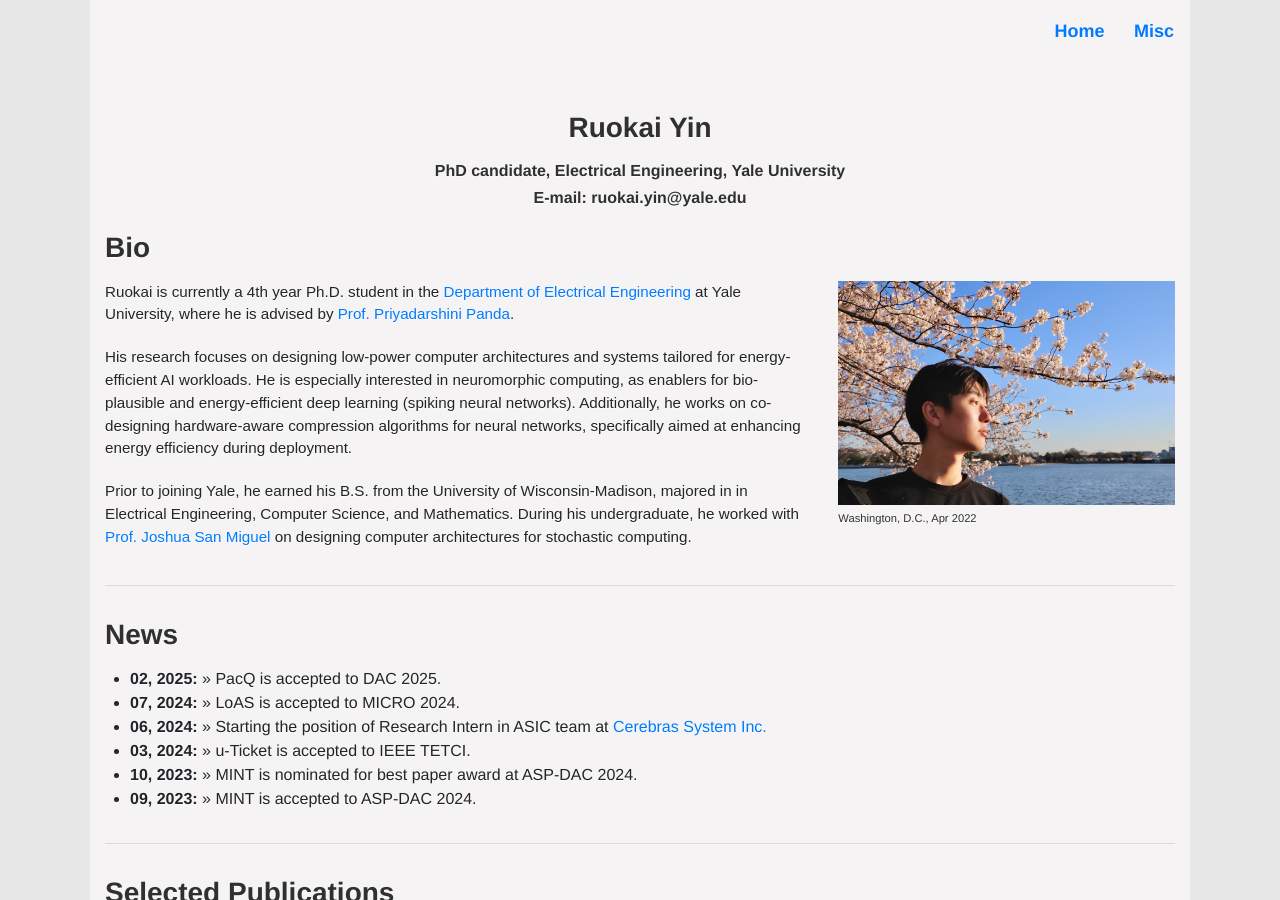
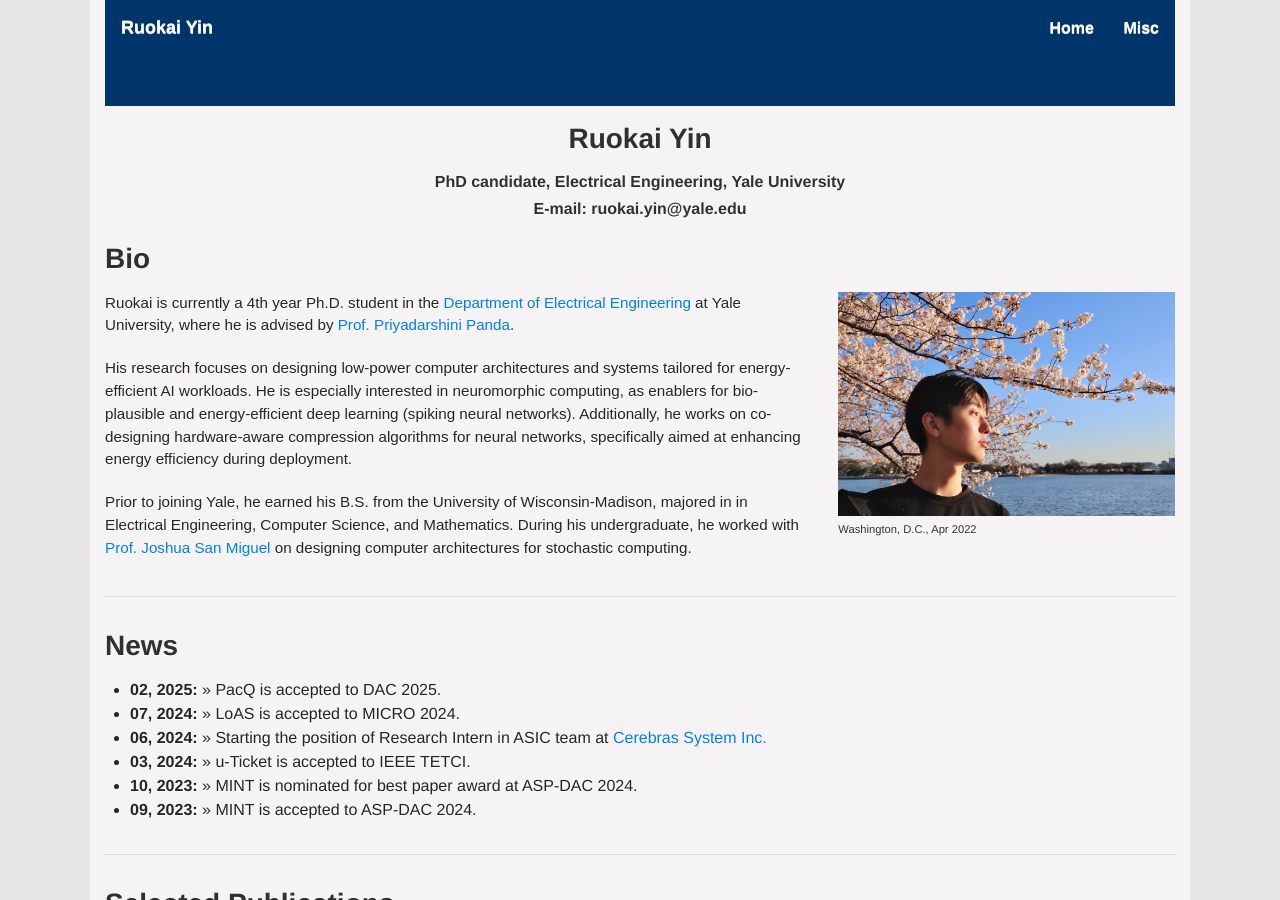
Before and after one commit to RuokaiYin/RuokaiYin.github.io, a Jekyll site: the page built from index.html, in a window 1280 px wide and 900 px high. Built offline with Jekyll 4.4.1, drawn with Linux system fonts in a browser that asks for light colours.

Commit message:
Update navigation.html

```diff
--- a/_includes/navigation.html
+++ b/_includes/navigation.html
@@ -13,7 +13,7 @@
 </table> -->
 
 
-<table style="width: 100%;">
+<!-- <table style="width: 100%;">
     <tr>
         <td style="text-align: right; padding-top: 20px; border: 0px;">
             {% for item in site.data.navigation %}
@@ -27,4 +27,28 @@
             {% endfor %}
         </td>
     </tr>
-</table>
+</table> -->
+
+
+<div style="background-color: #00356b; padding: 15px; width: 100%;">
+    <table style="width: 100%; border: 0px;">
+        <tr>
+            <td style="text-align: left; border: 0px; width: 40%;">
+                <h3 style="margin: 0; color: white;">
+                    Ruokai Yin
+                </h3>
+            </td>
+            <td style="text-align: right; border: 0px; width: 60%;">
+                {% for item in site.data.navigation %}
+                <span style="margin-left: 25px;">
+                    <a href="{{ item.link }}" style="color: white; text-decoration: none; font-weight: bold;" {% if page.url == item.link %} class="current" {% endif%}>
+                        {{item.name}}
+                    </a>
+                </span>
+                {% endfor %}
+            </td>
+        </tr>
+    </table>
+</div>
+
+<!-- • 尹若恺 -->
```
